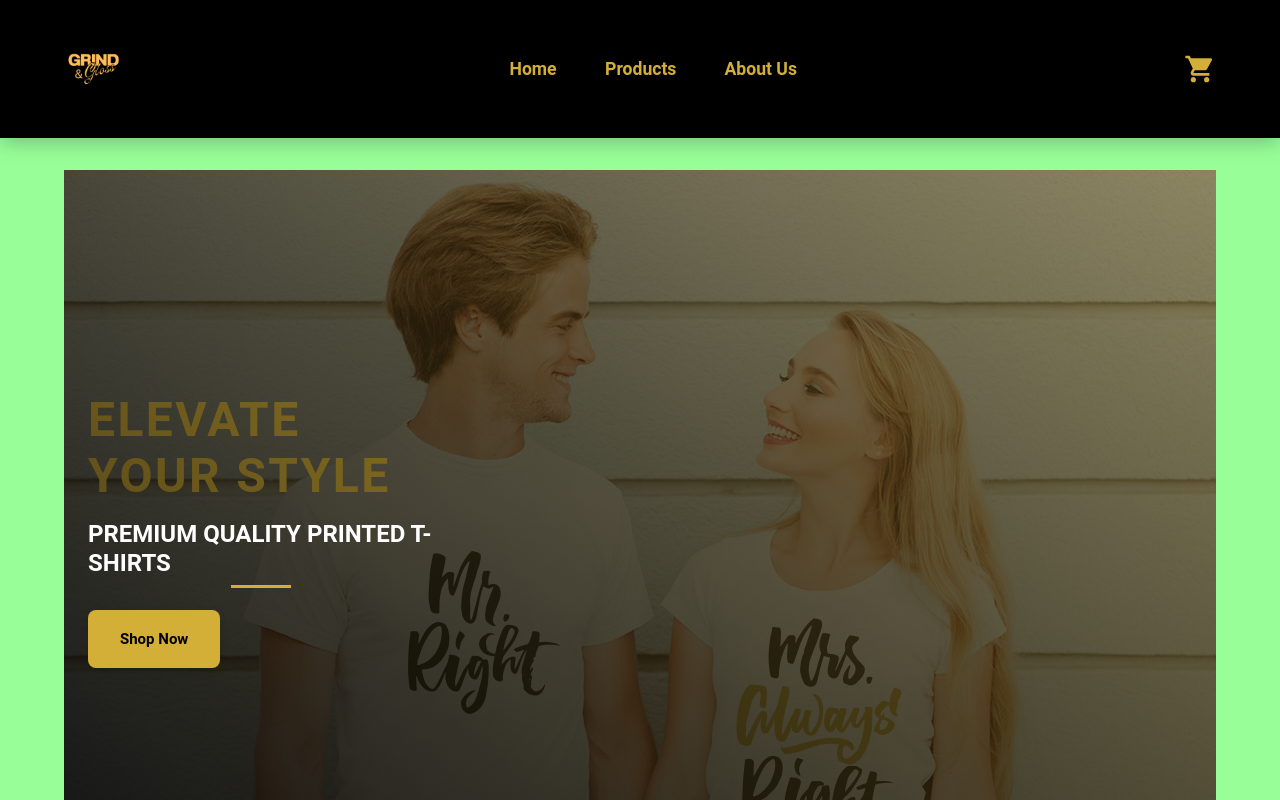
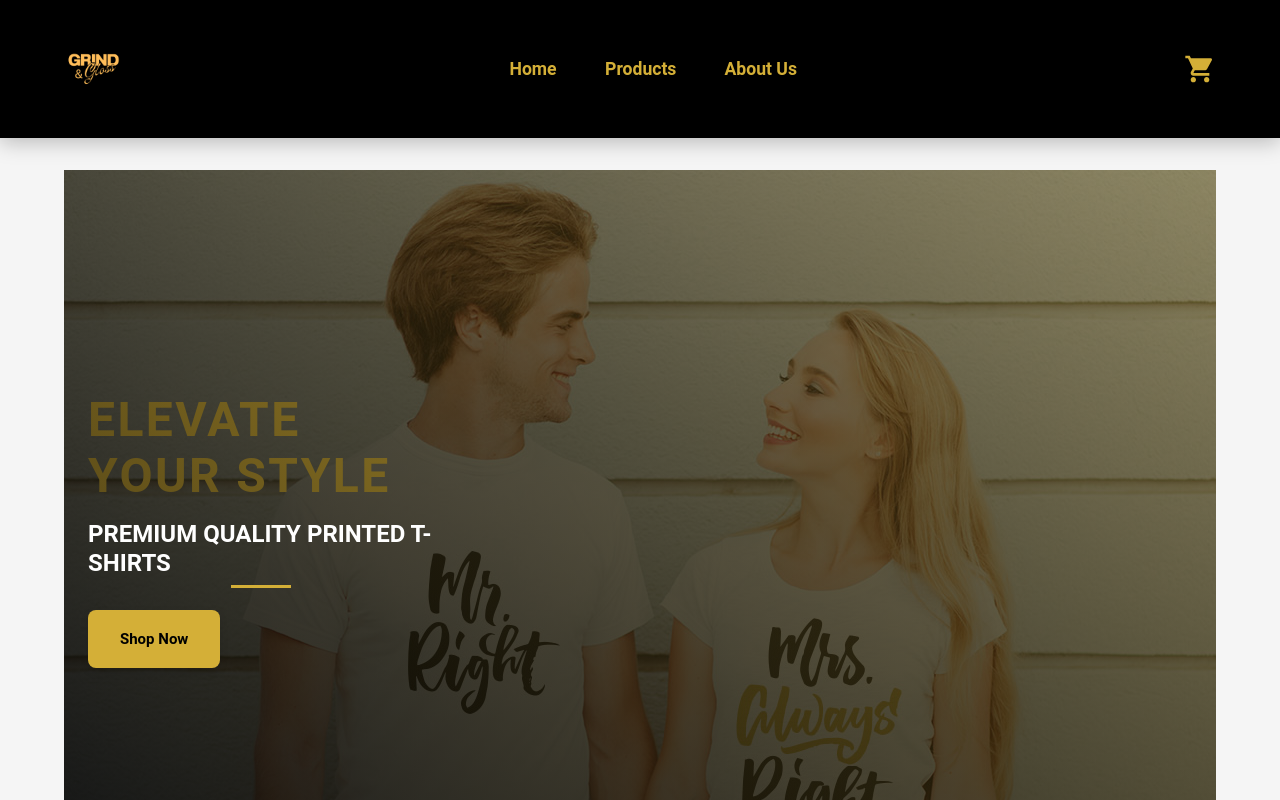
Before and after one commit to sumit4us1504/grindandgloss, a React (Create React App) app in the folder client/: page / in a window 1280 px wide. Shown: the top 800 px of the page. Built offline with nearby package versions, Linux system fonts and the light colour scheme.

Commit message:
Adjusted background color to grey

```diff
--- a/client/src/App.js
+++ b/client/src/App.js
@@ -13,7 +13,7 @@ const theme = createTheme({
     MuiCssBaseline: {
       styleOverrides: {
         body: {
-          backgroundColor: '#98FF98',
+          backgroundColor: '#F5F5F5',
         },
       },
     },
@@ -33,8 +33,8 @@ const theme = createTheme({
       contrastText: '#D4AF37',
     },
     background: {
-      default: '#98FF98',
-      paper: '#F8F8F8',
+      default: '#F5F5F5',
+      paper: '#FFFFFF',
     },
     text: {
       primary: '#000000',
@@ -125,7 +125,7 @@ function App() {
         <CssBaseline />
         <Box
           sx={{
-            backgroundColor: '#98FF98 !important',
+            backgroundColor: '#F5F5F5 !important',
             minHeight: '100vh',
             width: '100%',
             position: 'fixed',
```
